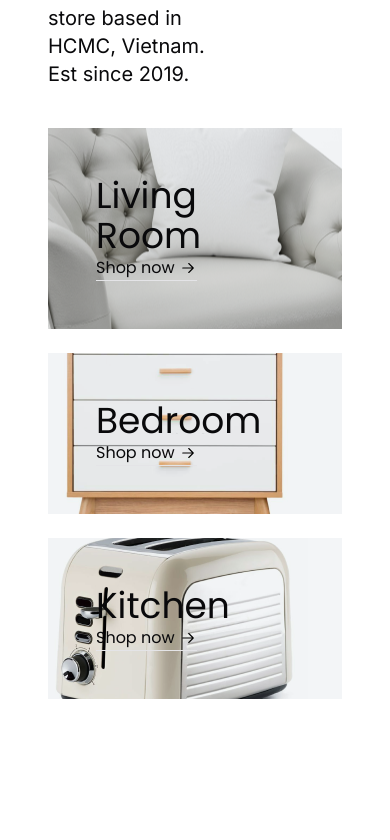
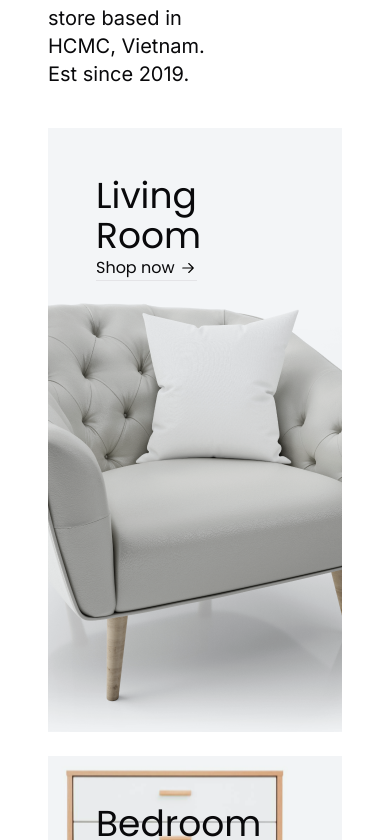
Before and after one commit to afridiwhatever/elegant-furnitures, a Next.js app: page / in a window 390 px wide. Shown: the part 1184-2024 px from the top of the page. Before the commit the page ends 1883 px from the top, so only its background shows below. Built offline with nearby package versions, Linux system fonts and the light colour scheme.

Commit message:
chores and start of mobile design

```diff
--- a/src/components/Categories.tsx
+++ b/src/components/Categories.tsx
@@ -2,7 +2,7 @@ import CategoryCard from "./CategoryCard";
 
 const Categories = () => {
   return (
-    <div className="grid lg:grid-cols-2 lg:grid-rows-2 gap-6 lg:h-[700px] mt-10">
+    <div className="grid grid-rows-4 lg:grid-cols-2 lg:grid-rows-2 gap-6  lg:h-[700px] mt-10">
       <CategoryCard
         bgImageUrl={"/categories/livingroom.png"}
         isTall={true}
--- a/src/components/CategoryCard.tsx
+++ b/src/components/CategoryCard.tsx
@@ -28,7 +28,7 @@ const CategoryCard = ({
   return (
     <div
       className={cn(
-        "font-poppins p-12 bg-neutralGray bg-no-repeat bg-right",
+        "font-poppins p-12 bg-neutralGray bg-no-repeat bg-right min-h-[290px] lg:min-h-0",
         bgImageClass,
         {
           "row-span-2 bg-center": isTall,
```
